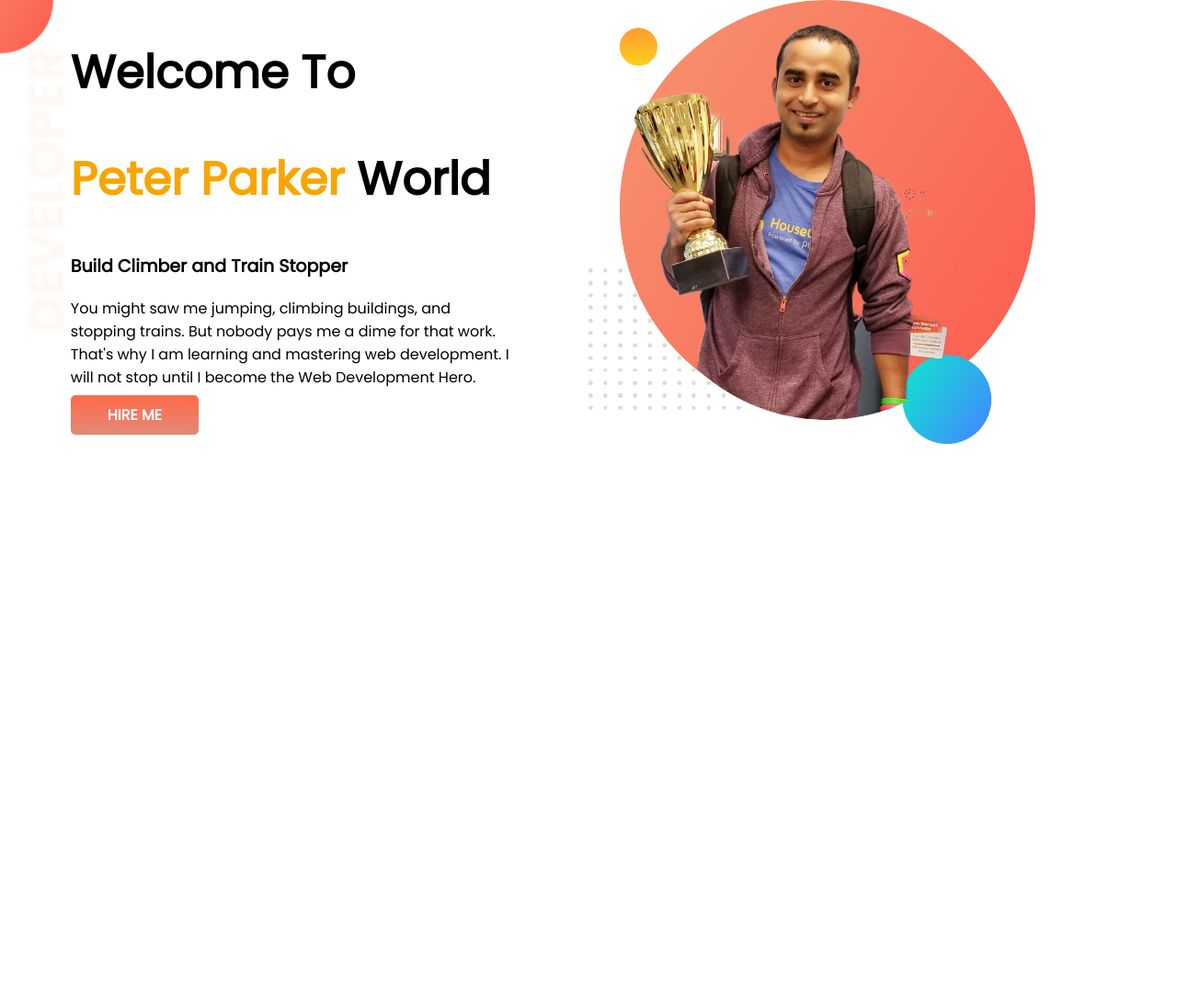
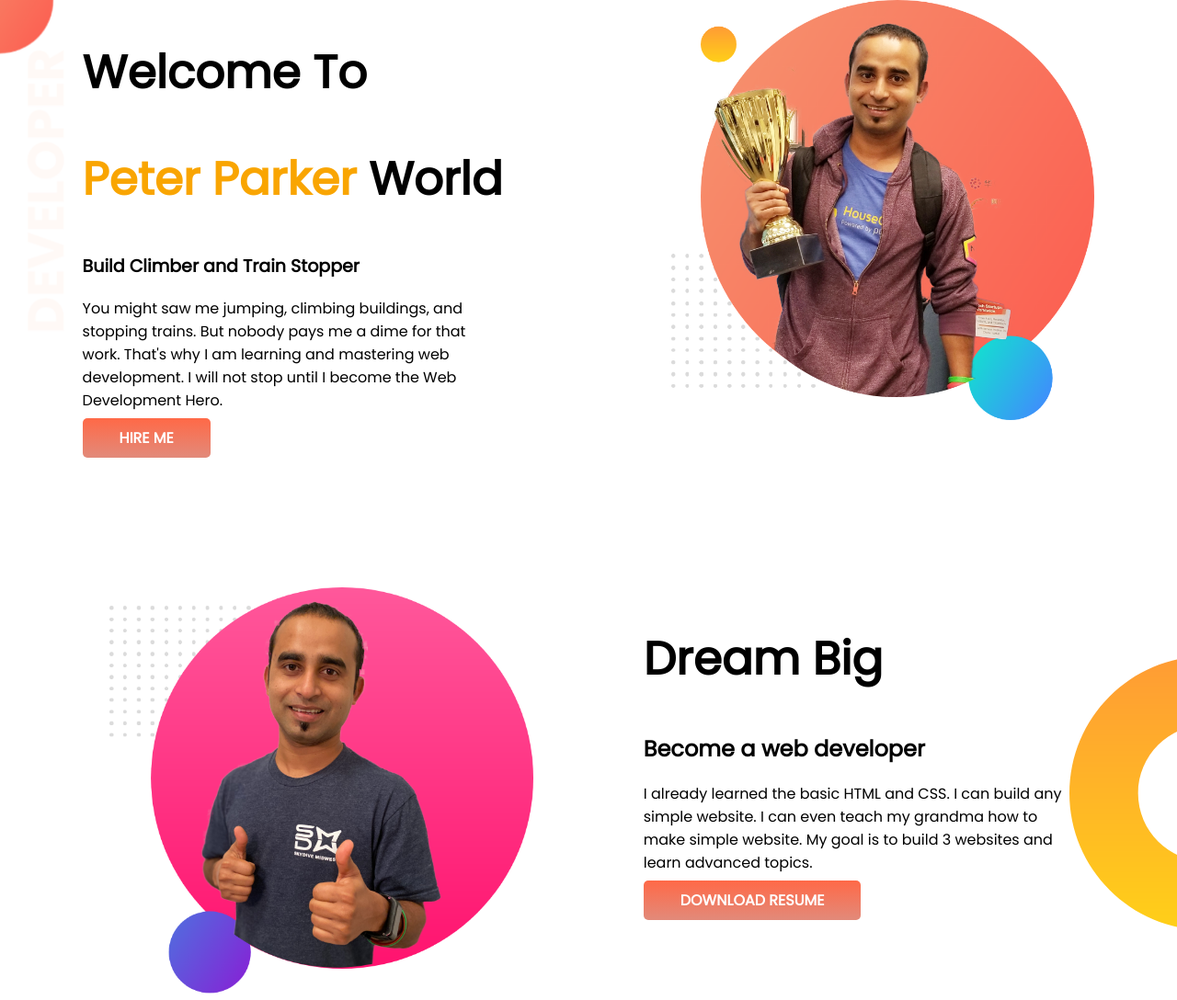
Before and after one commit to hmaminulislam/program-hero-portfolio, a plain HTML site: page index.html in a window 1280 px wide. Shown: the whole page at 92% size. Before the commit the page ends 800 px from the top, so only its background shows below. Drawn offline with Linux system fonts and the light colour scheme.

Commit message:
Dreams section done

```diff
--- a/index.html
+++ b/index.html
@@ -14,11 +14,22 @@
         <h1><span class="header-color">Peter Parker</span> World</h1>
         <h3>Build Climber and Train Stopper</h3>
         <p>You might saw me jumping, climbing buildings, and stopping trains. But nobody pays me a dime for that work. That's why I am learning and mastering web development. I will not stop until I become the Web Development Hero.</p>
-        <a class="btn" target="_blank" href="">HIRE ME</a>
+        <a class="btn" target="_blank" href="https://developeraminubd.com">HIRE ME</a>
         </div>
         <div class="hero-item">
             <img src="images/jhankar.png" alt="">
         </div>
     </section>
+    <section class="dream-section">
+        <div class="dream-item">
+            <img src="images/jhankar2.png" alt="">
+        </div>
+        <div class="dream-item">
+            <h1>Dream Big</h1>
+            <h2>Become a web developer</h2>
+            <p>I already learned the basic HTML and CSS. I can build any simple website. I can even teach my grandma how to make simple website. My goal is to build 3 websites and learn advanced topics.</p>
+            <a class="btn" target="_blank" href="#">DOWNLOAD RESUME</a>
+        </div>
+    </section>
 </body>
 </html>
--- a/style.css
+++ b/style.css
@@ -23,13 +23,28 @@
 }
 .hero-section {
     display: flex;
+    justify-content: space-around;
     background-image: url(images/top-banner.png);
     background-repeat: no-repeat;
 }
 .hero-item {
-    flex-basis: 38%;
-    margin-left: 6%;
+    flex-basis: 36%;
 }
 .hero-item img {
     width: 100%;
 }
+
+.dream-section {
+    display: flex;
+    justify-content: space-evenly;
+    margin-top: 150px;
+    background-image: url(images/dream-bg.png);
+    background-repeat: no-repeat;
+    background-position: right;
+}
+.dream-item {
+    flex-basis: 36%;
+}
+.dream-item img {
+    width: 100%;
+}
```
